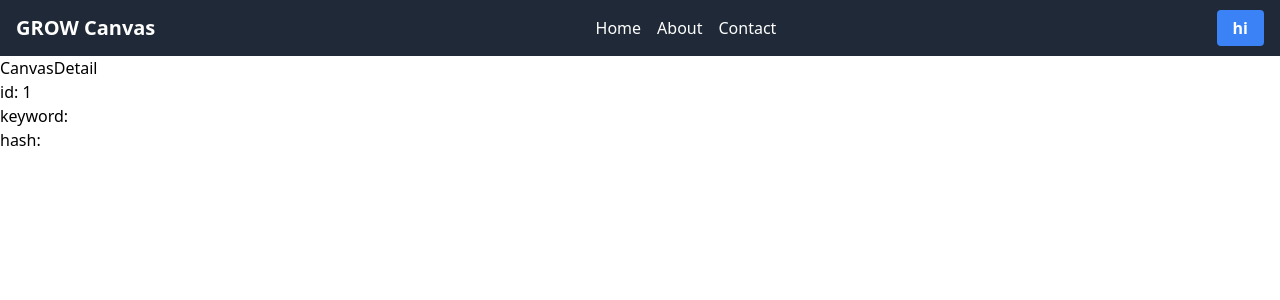
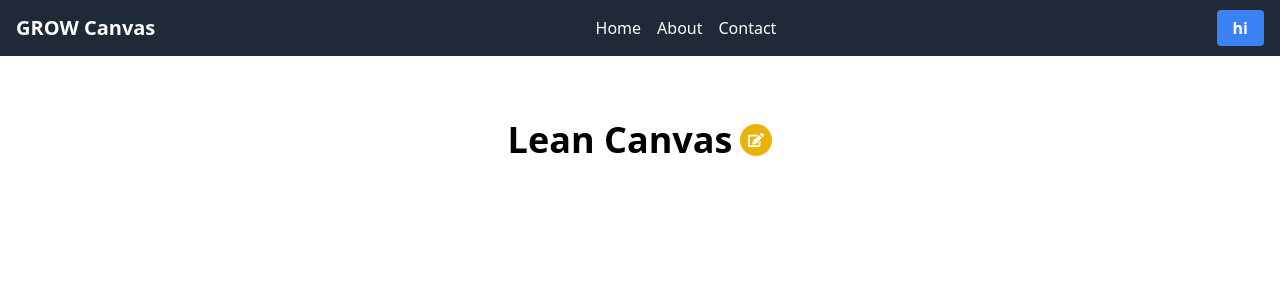
Before and after one commit to subin33/lean-canvas, a React (Vite) app: page /canvases/1 in a window 1280 px wide. Shown: the top 300 px of the page. Built offline with nearby package versions, Linux system fonts and the light colour scheme.

Commit message:
feat: add CanvasTitle component with title editing functionality

```diff
--- a/src/App.jsx
+++ b/src/App.jsx
@@ -1,11 +1,14 @@
 import { Outlet } from 'react-router-dom';
 import Header from './components/Header';
+import Main from './components/Main';
 
 function App() {
   return (
     <>
       <Header />
-      <Outlet />
+      <Main>
+        <Outlet />
+      </Main>
     </>
   );
 }
--- /dev/null
+++ b/src/components/CanvasTitle.jsx
@@ -0,0 +1,55 @@
+import { useState } from 'react';
+import { FaCheck, FaEdit } from 'react-icons/fa';
+
+function CanvasTitle() {
+  const [title, setTitle] = useState('Lean Canvas');
+  const [editedTitle, setEditedTitle] = useState(title);
+  const [isEditing, setIsEditing] = useState(false);
+
+  const handleEditTitle = () => {
+    setIsEditing(true);
+  };
+
+  const handleTitleChange = e => {
+    setEditedTitle(e.target.value);
+  };
+
+  const handleTitleSubmit = () => {
+    setTitle(editedTitle);
+    setIsEditing(false);
+  };
+  return (
+    <div className="flex items-center justify-center mb-10">
+      {isEditing ? (
+        <div className="flex items-center">
+          <input
+            type="text"
+            value={editedTitle}
+            onChange={handleTitleChange}
+            className="text-4xl font-bold text-center text-blue-600 bg-transparent border-b-2 border-blue-600 focus:outline-none"
+          />
+          <button
+            onClick={handleTitleSubmit}
+            className="ml-2 p-2 bg-green-500 text-white rounded-full hover:bg-green-600 transition duration-300 ease-in-out focus:outline-none focus:ring-2 focus:ring-green-500 focus:ring-opacity-50"
+            aria-label="Save title"
+          >
+            <FaCheck />
+          </button>
+        </div>
+      ) : (
+        <h1 className="text-4xl font-bold text-center ">{title}</h1>
+      )}
+      {!isEditing && (
+        <button
+          onClick={handleEditTitle}
+          className="ml-2 p-2 bg-yellow-500 text-white rounded-full hover:bg-yellow-600 transition duration-300 ease-in-out focus:outline-none focus:ring-2 focus:ring-yellow-500 focus:ring-opacity-50"
+          aria-label="Edit title"
+        >
+          <FaEdit />
+        </button>
+      )}
+    </div>
+  );
+}
+
+export default CanvasTitle;
--- /dev/null
+++ b/src/components/Main.jsx
@@ -0,0 +1,5 @@
+function Main({ children }) {
+  return <main className="container mx-auto px-4 py-16">{children}</main>;
+}
+
+export default Main;
--- a/src/pages/CanvasDetail.jsx
+++ b/src/pages/CanvasDetail.jsx
@@ -1,18 +1,9 @@
-import { useLocation, useParams, useSearchParams } from 'react-router-dom';
+import CanvasTitle from '../components/CanvasTitle';
 
 function CanvasDetail() {
-  const { id } = useParams();
-  const [searchParams] = useSearchParams();
-  console.log('searchParams: ', searchParams.get('keyword'));
-
-  const location = useLocation();
-  console.log('location: ', location);
   return (
     <div>
-      CanvasDetail
-      <p>id: {id}</p>
-      <p>keyword: {searchParams.get('keyword')}</p>
-      <p>hash: {location.hash}</p>
+      <CanvasTitle />
     </div>
   );
 }
```
